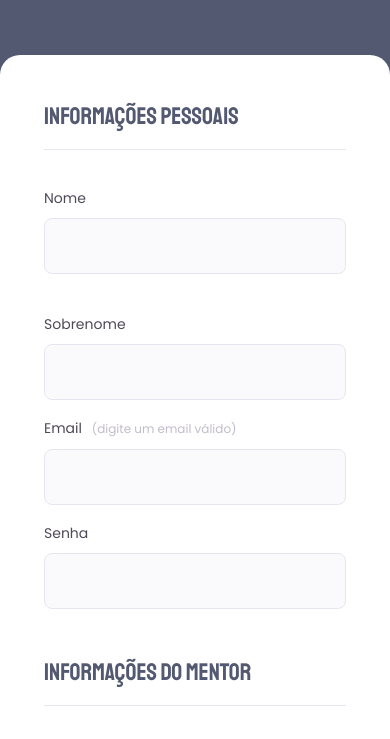
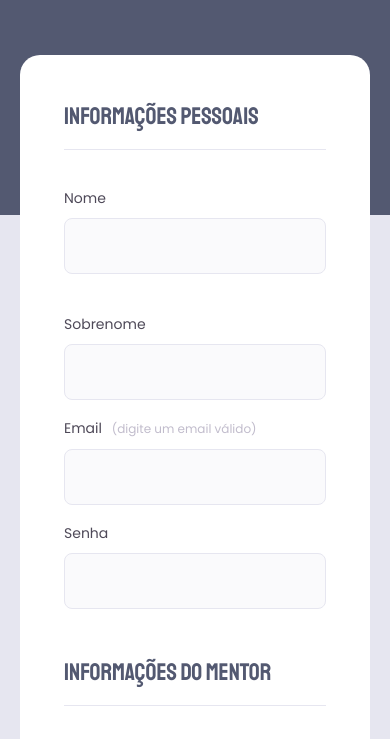
Before and after one commit to paulohfonseca/formMentory, a plain HTML site: page index.html in a window 390 px wide. Shown: the part 221-960 px from the top of the page. Drawn offline with Linux system fonts and the light colour scheme.

Commit message:
Update style.css
mudança na largura da page

```diff
--- a/style.css
+++ b/style.css
@@ -193,7 +193,7 @@ footer {
 
 @media (max-width: 768px) {
     .page {
-        max-width: 45rem;
+        max-width: 35rem;
 
         margin: 8rem auto;
     }
```
